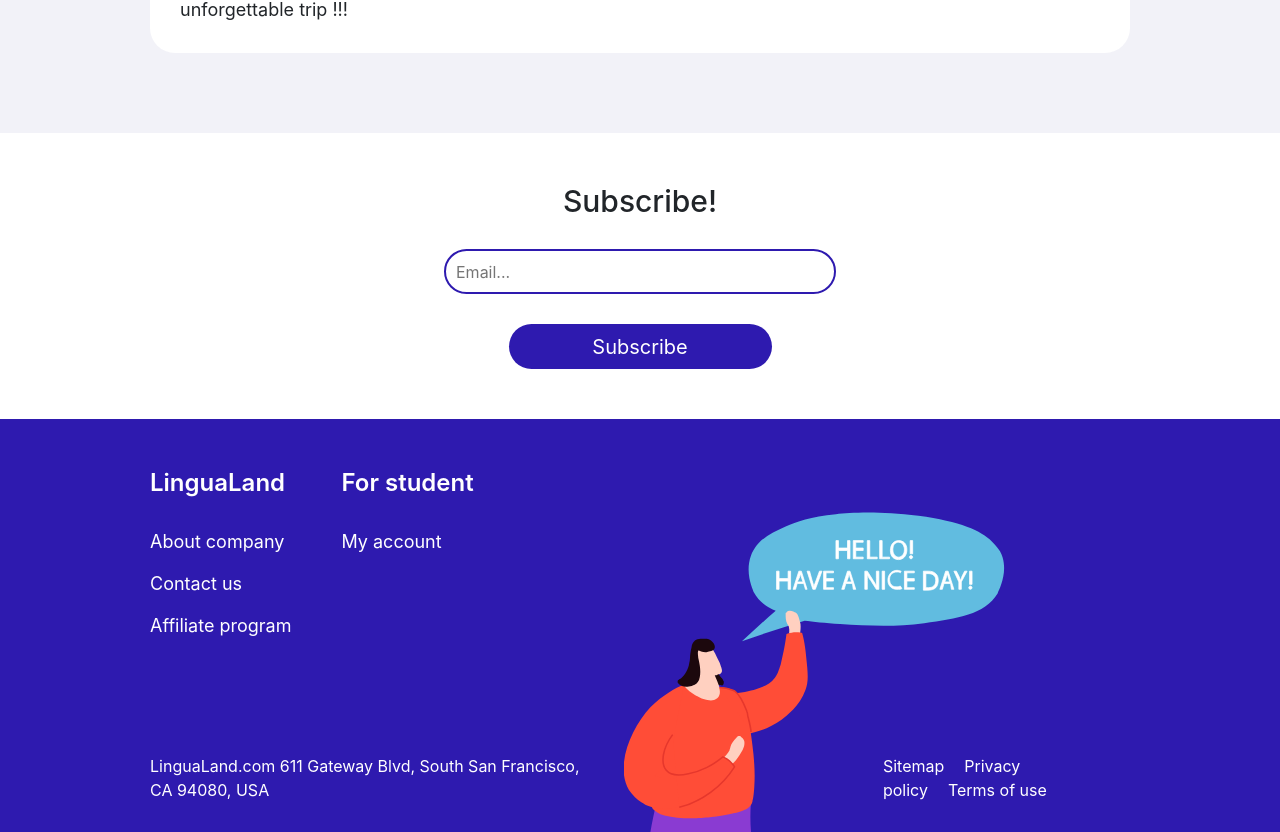
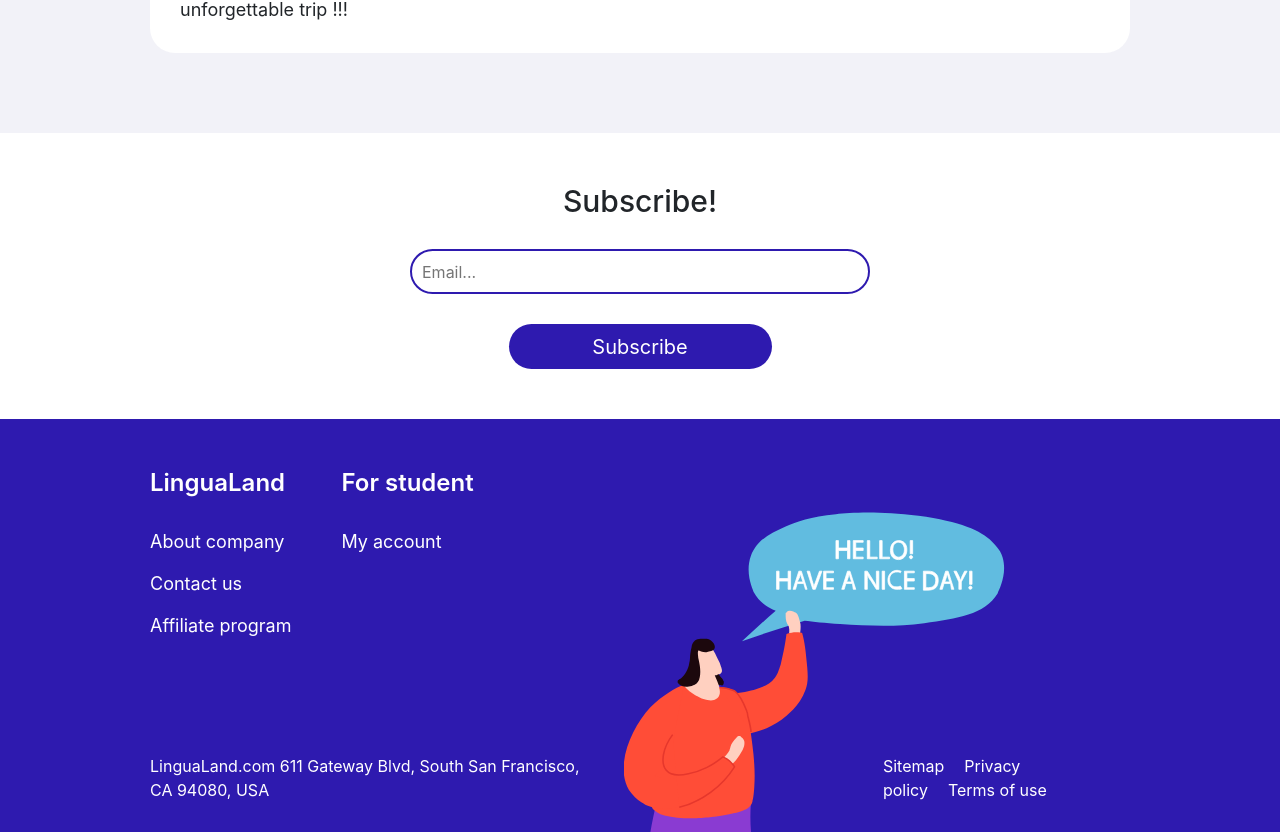
Before and after one commit to zhukouskayat/lingualand-react, a React (Create React App) app: page / in a window 1280 px wide. Shown: the part 1994-2826 px from the top of the page. Built offline with nearby package versions, Linux system fonts and the light colour scheme.

Commit message:
Fixed subscribe

```diff
--- a/src/components/pages/main/main.js
+++ b/src/components/pages/main/main.js
@@ -4,7 +4,6 @@ import "./main.css";
 
 import Banner from "./banner/banner";
 import InfoBlock from "./infoBlock/infoBlock";
-import RequestCallBack from "./request/request";
 import Reviews from "./reviews/reviews";
 import Subscribe from "components/subscribe/subscribe"
 
@@ -14,7 +13,6 @@ const Main = () => (
     <InfoBlock />
     <Reviews />
     <Subscribe />
-    <RequestCallBack />
   </React.Fragment>
 );
 
--- a/src/components/pages/pages.js
+++ b/src/components/pages/pages.js
@@ -8,6 +8,7 @@ import ContactUs from "components/pages/contactUs/contactUs";
 import SignUp from "components/pages/signUp/signUp";
 
 import { Route, Switch } from "react-router-dom";
+import RequestCallBack from "./request/request";
 
 const Pages = () => (
   <div id="pages">
@@ -25,6 +26,7 @@ const Pages = () => (
       <SignUp />
     </Route>
   </Switch>
+  <RequestCallBack />
   </div>
 );
 
--- a/src/components/subscribe/subscribe.css
+++ b/src/components/subscribe/subscribe.css
@@ -1,16 +1,23 @@
-.subscribe {
-  position: relative;
-  text-align: center;
+.subscribeForm {
+  width: 460px;
+  display: flex;
+  flex-direction: column;
+  margin: auto;
+}
+
+.subscribeForm>div:last-child{
+  margin: auto;
 }
 
 .subscribe h2 {
+  text-align: center;
   padding: 50px 0px 30px 0px;
   font-size: var(--font-size-h2);
 }
 
 .emailSub {
   padding-left: 10px;
-  width: 40%;
+  width: 460px;
   height: var(--button-height);
   border: var(--form-border);
   border-radius: var(--button-border-radius);
@@ -38,7 +45,7 @@
 }
 
 .subError {
-  font-size: var(--font-size-p-medium);
-  color: #2e1aaf;
-  padding-top: 15px;
+  margin-top: 5px;
+  font-size: var(--font-size-p-small);
+  color: #ff4d37;
 }
--- a/src/components/subscribe/subscribe.js
+++ b/src/components/subscribe/subscribe.js
@@ -20,7 +20,7 @@ const Subscribe = () => {
       setEmail("");
       setModalActive(true);
     }
-  }
+  };
 
   const emailHandler = (e) => {
     e.preventDefault();
@@ -47,6 +47,7 @@ const Subscribe = () => {
     <div className="subscribe">
       <h2>Subscribe!</h2>
       <form>
+        <div className="subscribeForm">
           <input
             onChange={(e) => emailHandler(e)}
             onBlur={(e) => blurHandler(e)}
@@ -56,11 +57,19 @@ const Subscribe = () => {
             placeholder="Email..."
             className="emailSub"
           />
-        {emailDirty && emailError && <div className="subError">{emailError}</div>}
+          {emailDirty && emailError && (
+            <div className="subError">{emailError}</div>
+          )}
           <div>
-          <button disabled={emailValid} onClick={(e) => handleSubmit(e)} type="submit" className="buttonSub">
+            <button
+              disabled={emailValid}
+              onClick={(e) => handleSubmit(e)}
+              type="submit"
+              className="buttonSub"
+            >
               Subscribe
             </button>
+          </div>
         </div>
       </form>
       <Popup
```
Also changed, not shown: src/components/pages/request/request.css (renamed from src/components/pages/main/request/request.css), src/components/pages/request/request.js (renamed from src/components/pages/main/request/request.js), 1 other file (tests, documents, lock files or other folders). Lines whose indentation alone changed are shown as unchanged.
